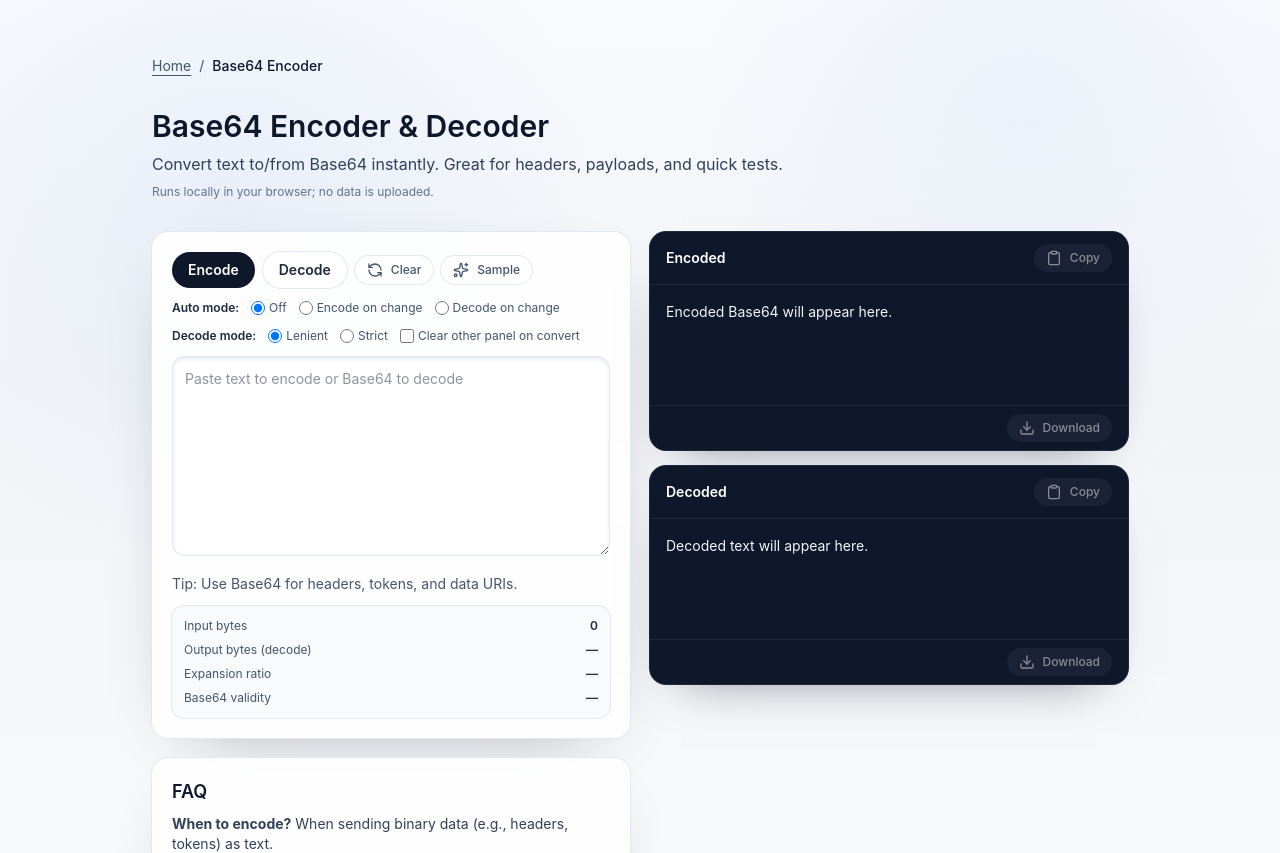
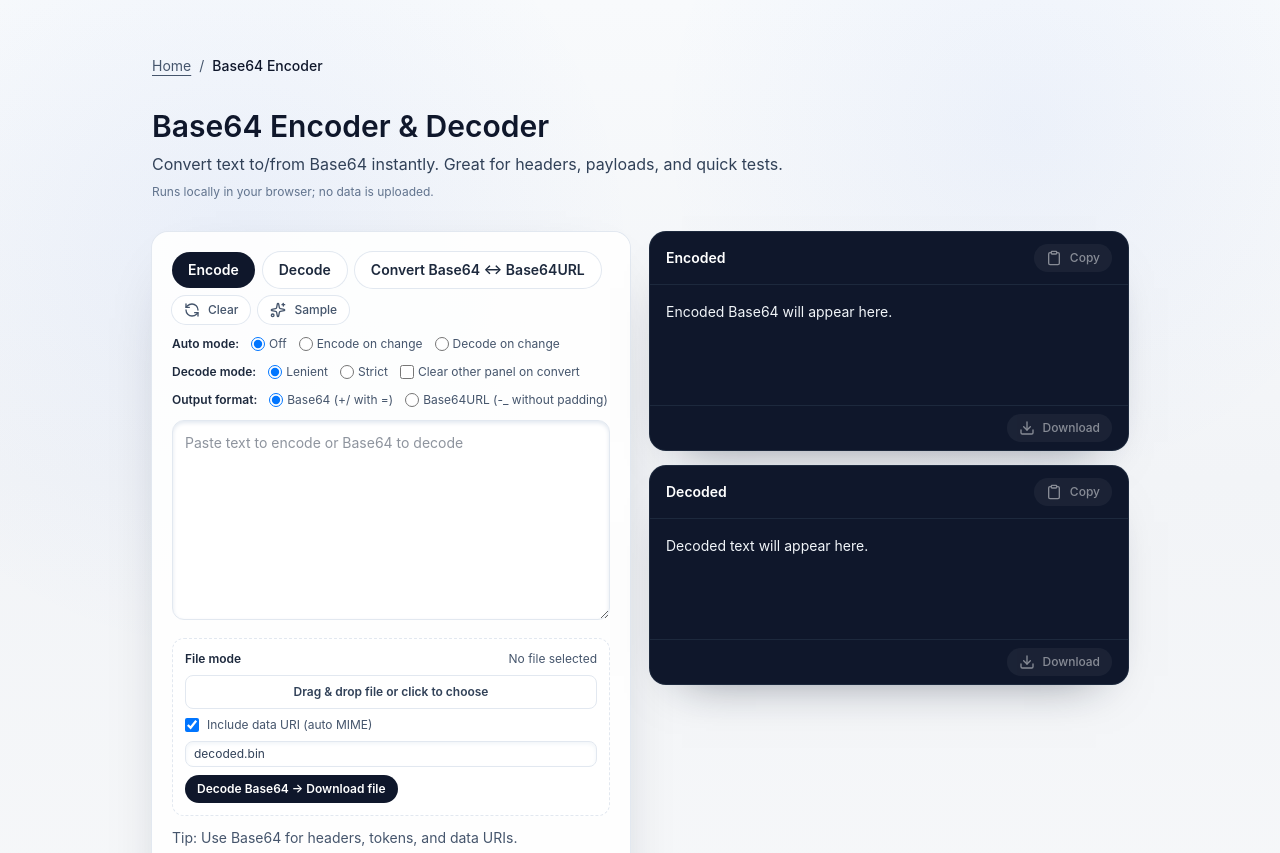
Before and after one commit to ChainPix/custom-website, a Next.js app: page /base64-encoder in a window 1280 px wide. Shown: the top 853 px of the page. Built offline with nearby package versions, Linux system fonts and the light colour scheme; no server answers.

Commit message:
Add Base64URL toggle and file mode

```diff
--- a/app/(tools)/base64-encoder/client.tsx
+++ b/app/(tools)/base64-encoder/client.tsx
@@ -15,6 +15,10 @@ export default function Base64Client() {
   const [decodeMode, setDecodeMode] = useState<"lenient" | "strict">("lenient");
   const [clearOtherOnConvert, setClearOtherOnConvert] = useState(false);
   const [lastAction, setLastAction] = useState<"encode" | "decode" | null>(null);
+  const [base64Variant, setBase64Variant] = useState<"standard" | "url">("standard");
+  const [fileSource, setFileSource] = useState<File | null>(null);
+  const [includeDataUri, setIncludeDataUri] = useState(true);
+  const [downloadName, setDownloadName] = useState("decoded.bin");
   const MAX_SIZE_BYTES = 512 * 1024; // 512KB guard
   const textEncoder = new TextEncoder();
   const textDecoder = new TextDecoder("utf-8", { fatal: true });
@@ -35,6 +39,32 @@ export default function Base64Client() {
       bytes[i] = binary.charCodeAt(i);
     }
     return bytes;
+  };
+
+  const toBase64Url = (value: string) => value.replace(/\+/g, "-").replace(/\//g, "_").replace(/=+$/, "");
+
+  const toBase64Standard = (value: string) => {
+    let normalized = value.replace(/-/g, "+").replace(/_/g, "/");
+    const mod = normalized.length % 4;
+    if (mod) {
+      normalized += "=".repeat(4 - mod);
+    }
+    return normalized;
+  };
+
+  const parseDataUri = (value: string) => {
+    if (!value.startsWith("data:")) {
+      return { isDataUri: false, isBase64: false, mime: "", data: value };
+    }
+    const commaIndex = value.indexOf(",");
+    if (commaIndex === -1) {
+      return { isDataUri: true, isBase64: false, mime: "", data: "" };
+    }
+    const meta = value.slice(5, commaIndex);
+    const data = value.slice(commaIndex + 1);
+    const isBase64 = meta.endsWith(";base64");
+    const mime = meta.replace(/;base64$/, "") || "application/octet-stream";
+    return { isDataUri: true, isBase64, mime, data };
   };
 
   const assessBase64 = (value: string, mode: "lenient" | "strict") => {
@@ -126,6 +156,11 @@ export default function Base64Client() {
     return { valid: true, errorIndex: null, reason: "", normalized: normalizedStd };
   };
 
+  const encodeBytesForVariant = (bytes: Uint8Array) => {
+    const base64 = bytesToBase64(bytes);
+    return base64Variant === "url" ? toBase64Url(base64) : base64;
+  };
+
   const handleEncode = (value = input) => {
     try {
       setError("");
@@ -137,7 +172,7 @@ export default function Base64Client() {
         return;
       }
       setLastAction("encode");
-      setEncoded(bytesToBase64(inputBytes));
+      setEncoded(encodeBytesForVariant(inputBytes));
       if (clearOtherOnConvert) {
         setDecoded("");
       }
@@ -158,7 +193,13 @@ export default function Base64Client() {
         setStatus("Error");
         return;
       }
-      const assessment = assessBase64(value, decodeMode);
+      const parsed = parseDataUri(value);
+      if (parsed.isDataUri && !parsed.isBase64) {
+        setError("Data URI is not base64-encoded.");
+        setStatus("Error");
+        return;
+      }
+      const assessment = assessBase64(parsed.data, decodeMode);
       if (!assessment.valid) {
         const suffix =
           assessment.errorIndex !== null ? ` First bad character at index ${assessment.errorIndex}.` : "";
@@ -204,14 +245,115 @@ export default function Base64Client() {
   };
 
   const sample = "https://example.com/api?token=abc123==";
-  const inputBytes = textEncoder.encode(input).length;
+  const inputBytes = fileSource ? fileSource.size : textEncoder.encode(input).length;
   const encodedBytes = textEncoder.encode(encoded).length;
   const decodedBytes = textEncoder.encode(decoded).length;
   const outputBytes = lastAction === "encode" ? encodedBytes : lastAction === "decode" ? decodedBytes : 0;
   const expansionRatio =
     lastAction && inputBytes > 0 ? `${(outputBytes / inputBytes).toFixed(2)}x` : "—";
   const outputLabel = lastAction === "encode" ? "Output bytes (encode)" : "Output bytes (decode)";
-  const base64Assessment = assessBase64(input, decodeMode);
+  const parsedForAssessment = parseDataUri(input);
+  const base64Assessment = parsedForAssessment.isDataUri && !parsedForAssessment.isBase64
+    ? { valid: false as boolean, errorIndex: 0, reason: "Data URI is not base64-encoded.", normalized: "" }
+    : assessBase64(parsedForAssessment.data, decodeMode);
+  const detectedMime = parsedForAssessment.isDataUri ? parsedForAssessment.mime : "";
+
+  const handleFileEncode = async (file: File) => {
+    try {
+      setError("");
+      setStatus("Encoding...");
+      if (file.size > MAX_SIZE_BYTES) {
+        setError("File too large. Please keep under 512KB.");
+        setStatus("Error");
+        return;
+      }
+      const buffer = await file.arrayBuffer();
+      const standardBase64 = bytesToBase64(new Uint8Array(buffer));
+      const encodedValue = base64Variant === "url" ? toBase64Url(standardBase64) : standardBase64;
+      const output = includeDataUri
+        ? `data:${file.type || "application/octet-stream"};base64,${standardBase64}`
+        : encodedValue;
+      setLastAction("encode");
+      setEncoded(output);
+      if (clearOtherOnConvert) {
+        setDecoded("");
+      }
+      setStatus("Updated");
+    } catch (err) {
+      console.error("File encode error", err);
+      setError("Unable to encode this file.");
+      setStatus("Error");
+    }
+  };
+
+  const handleConvertVariant = () => {
+    try {
+      if (!input.trim()) {
+        return;
+      }
+      const parsed = parseDataUri(input);
+      if (parsed.isDataUri) {
+        setError("Convert Base64/Base64URL expects raw Base64, not a data URI.");
+        setStatus("Error");
+        return;
+      }
+      const assessment = assessBase64(input, "lenient");
+      if (!assessment.valid) {
+        const suffix =
+          assessment.errorIndex !== null ? ` First bad character at index ${assessment.errorIndex}.` : "";
+        setError(`${assessment.reason || "Invalid Base64 string."}${suffix}`);
+        setStatus("Error");
+        return;
+      }
+      if (base64Variant === "standard") {
+        setInput(toBase64Url(assessment.normalized));
+        setBase64Variant("url");
+      } else {
+        setInput(toBase64Standard(assessment.normalized));
+        setBase64Variant("standard");
+      }
+      setStatus("Updated");
+    } catch (err) {
+      console.error("Convert variant error", err);
+      setError("Unable to convert the Base64 string.");
+      setStatus("Error");
+    }
+  };
+
+  const handleDownloadDecodedFile = () => {
+    try {
+      const parsed = parseDataUri(input);
+      if (parsed.isDataUri && !parsed.isBase64) {
+        setError("Data URI is not base64-encoded.");
+        setStatus("Error");
+        return;
+      }
+      const assessment = assessBase64(parsed.data, decodeMode);
+      if (!assessment.valid) {
+        const suffix =
+          assessment.errorIndex !== null ? ` First bad character at index ${assessment.errorIndex}.` : "";
+        setError(`${assessment.reason || "Invalid Base64 string."}${suffix}`);
+        setStatus("Error");
+        return;
+      }
+      const bytes = base64ToBytes(assessment.normalized);
+      const mime = parsed.isDataUri ? parsed.mime : "application/octet-stream";
+      const blob = new Blob([bytes], { type: mime });
+      const url = URL.createObjectURL(blob);
+      const a = document.createElement("a");
+      a.href = url;
+      a.download = downloadName || "decoded.bin";
+      document.body.appendChild(a);
+      a.click();
+      document.body.removeChild(a);
+      URL.revokeObjectURL(url);
+      setStatus("Updated");
+    } catch (err) {
+      console.error("Download decode error", err);
+      setError("Unable to decode and download this Base64 input.");
+      setStatus("Error");
+    }
+  };
 
   return (
     <main className="space-y-8">
@@ -261,12 +403,19 @@ export default function Base64Client() {
               Decode
             </button>
             <button
+              onClick={handleConvertVariant}
+              className="rounded-full bg-white px-4 py-2 text-sm font-semibold text-slate-800 shadow-[var(--shadow-soft)] ring-1 ring-slate-200 transition hover:-translate-y-0.5"
+            >
+              Convert Base64 ↔ Base64URL
+            </button>
+            <button
               onClick={() => {
                 setInput("");
                 setEncoded("");
                 setDecoded("");
                 setError("");
                 setAutoMode("none");
+                setFileSource(null);
               }}
               className="flex items-center gap-2 rounded-full bg-white px-3 py-1.5 text-xs font-medium text-slate-600 shadow-[var(--shadow-soft)] ring-1 ring-slate-200 transition hover:-translate-y-0.5"
             >
@@ -357,6 +506,31 @@ export default function Base64Client() {
               Clear other panel on convert
             </label>
           </div>
+          <div className="flex flex-wrap items-center gap-3 text-xs text-slate-600">
+            <span className="font-semibold text-slate-800">Output format:</span>
+            <label className="flex items-center gap-1">
+              <input
+                type="radio"
+                name="base64-variant"
+                value="standard"
+                checked={base64Variant === "standard"}
+                onChange={() => setBase64Variant("standard")}
+                className="h-3.5 w-3.5 rounded border-slate-300 text-slate-900 focus:ring-2 focus:ring-slate-200"
+              />
+              Base64 (+/ with =)
+            </label>
+            <label className="flex items-center gap-1">
+              <input
+                type="radio"
+                name="base64-variant"
+                value="url"
+                checked={base64Variant === "url"}
+                onChange={() => setBase64Variant("url")}
+                className="h-3.5 w-3.5 rounded border-slate-300 text-slate-900 focus:ring-2 focus:ring-slate-200"
+              />
+              Base64URL (-_ without padding)
+            </label>
+          </div>
           <textarea
             className="h-[200px] w-full rounded-xl border border-slate-200 bg-white px-3 py-3 text-sm text-slate-800 shadow-inner shadow-slate-200 focus:border-slate-400 focus:outline-none focus:ring-2 focus:ring-slate-200"
             value={input}
@@ -369,6 +543,63 @@ export default function Base64Client() {
             placeholder="Paste text to encode or Base64 to decode"
             aria-label="Text to encode or decode"
           />
+          <div className="space-y-2 rounded-xl border border-dashed border-slate-200 bg-white/70 px-3 py-3 text-xs text-slate-600">
+            <div className="flex items-center justify-between">
+              <span className="font-semibold text-slate-800">File mode</span>
+              <span>{fileSource ? fileSource.name : "No file selected"}</span>
+            </div>
+            <label
+              className="flex cursor-pointer items-center justify-center rounded-lg border border-slate-200 bg-white px-3 py-2 text-xs font-semibold text-slate-700"
+              onDragOver={(event) => event.preventDefault()}
+              onDrop={(event) => {
+                event.preventDefault();
+                const file = event.dataTransfer.files?.[0];
+                if (file) {
+                  setFileSource(file);
+                  void handleFileEncode(file);
+                }
+              }}
+            >
+              Drag & drop file or click to choose
+              <input
+                type="file"
+                className="sr-only"
+                onChange={(event) => {
+                  const file = event.target.files?.[0];
+                  if (file) {
+                    setFileSource(file);
+                    void handleFileEncode(file);
+                  }
+                }}
+              />
+            </label>
+            <label className="flex items-center gap-2">
+              <input
+                type="checkbox"
+                checked={includeDataUri}
+                onChange={(event) => setIncludeDataUri(event.target.checked)}
+                className="h-3.5 w-3.5 rounded border-slate-300 text-slate-900 focus:ring-2 focus:ring-slate-200"
+              />
+              Include data URI (auto MIME)
+            </label>
+            <div className="flex flex-wrap items-center gap-2">
+              <input
+                type="text"
+                value={downloadName}
+                onChange={(event) => setDownloadName(event.target.value)}
+                placeholder="decoded.bin"
+                className="w-full rounded-lg border border-slate-200 bg-white px-2 py-1 text-xs text-slate-700 shadow-inner shadow-slate-100 focus:border-slate-400 focus:outline-none focus:ring-2 focus:ring-slate-200"
+              />
+              <button
+                type="button"
+                onClick={handleDownloadDecodedFile}
+                className="rounded-full bg-slate-900 px-3 py-1.5 text-xs font-semibold text-white shadow-[0_12px_24px_-18px_rgba(15,23,42,0.55)] transition hover:-translate-y-0.5"
+              >
+                Decode Base64 → Download file
+              </button>
+            </div>
+            {detectedMime ? <p>Detected MIME: {detectedMime}</p> : null}
+          </div>
           {error ? (
             <p className="text-sm font-medium text-amber-600">{error}</p>
           ) : (
```
Also changed, not shown: app/(tools)/base64-encoder/BASE64_ENCODER.md (+1 -0 lines).
